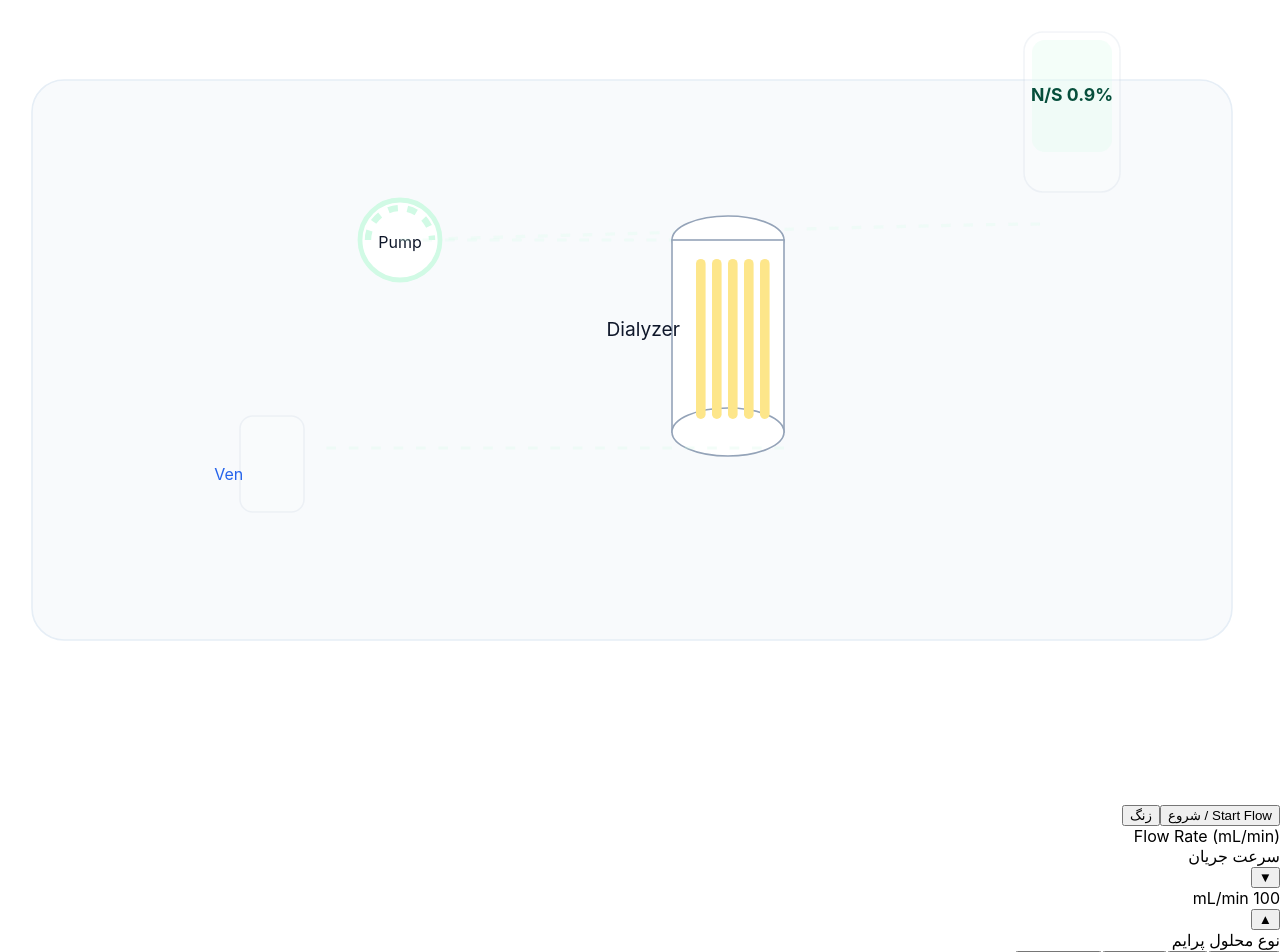
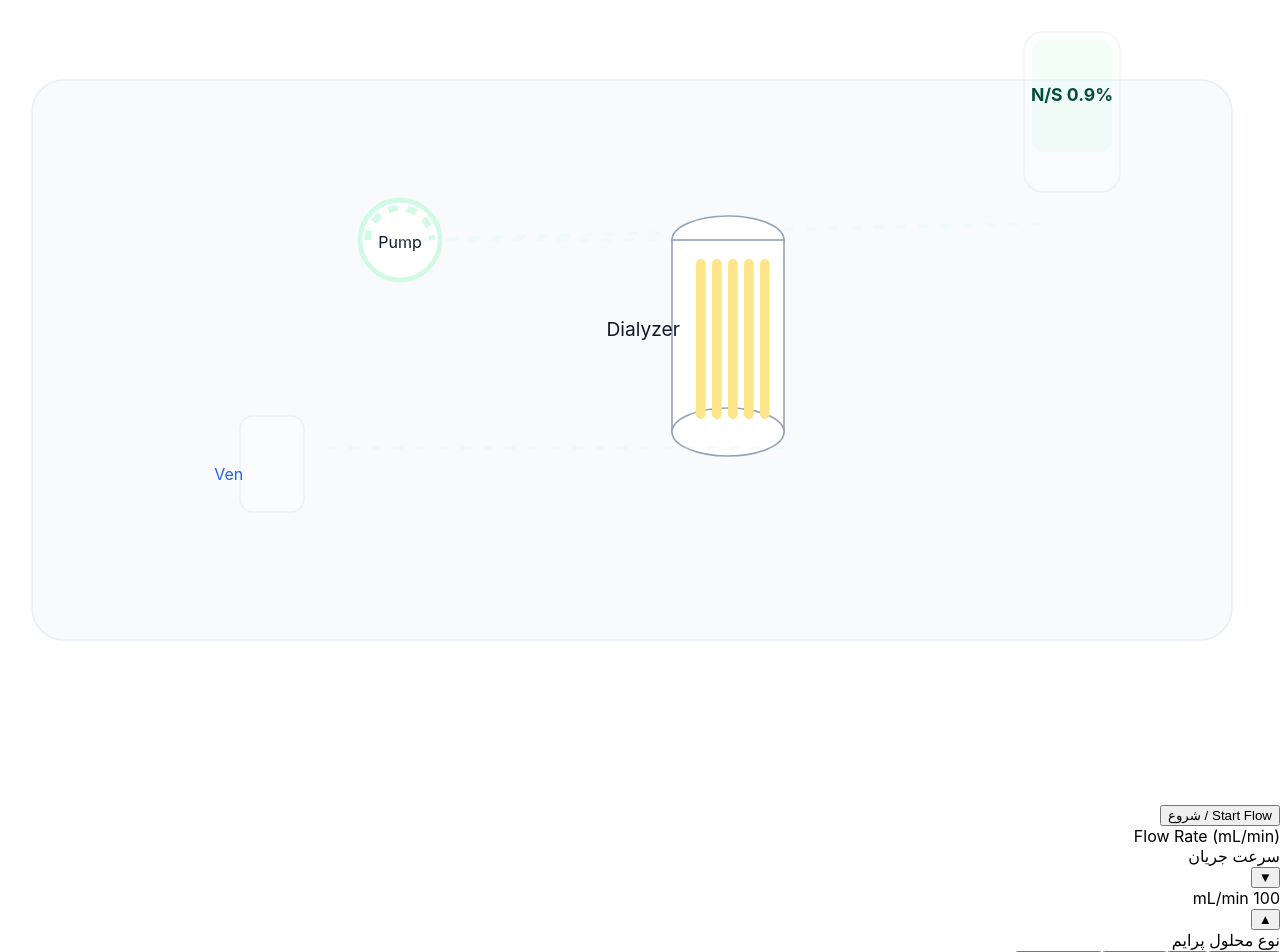
Before and after one commit to mohsenjamalpoor/hemodialys, a React (Create React App) app: page /hemo/priming4008S in a window 1280 px wide. Shown: the top 952 px of the page. Built offline with nearby package versions, Linux system fonts and the light colour scheme; sample sign-in values are in the browser's storage.

Commit message:
remove prime

```diff
--- a/src/components/prime/Priming4008s.jsx
+++ b/src/components/prime/Priming4008s.jsx
@@ -341,14 +341,7 @@ export default function Priming4008S() {
               >
                 {running ? "Pause / توقف" : "Start Flow / شروع"}
               </button>
-              <button
-                onClick={() => setAlarmOn((a) => !a)}
-                className={`px-3 py-2 rounded-xl border ${
-                  alarmOn ? "bg-rose-50 border-rose-400" : "bg-white"
-                }`}
-              >
-                زنگ
-              </button>
+
             </div>
 
             <div>
```
